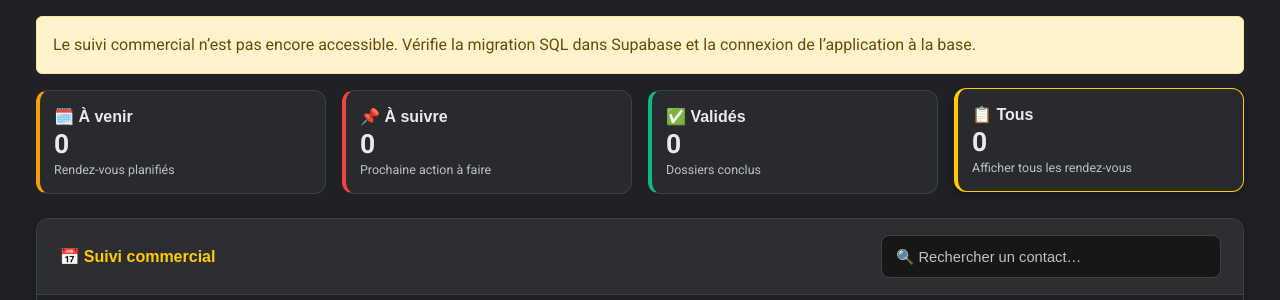
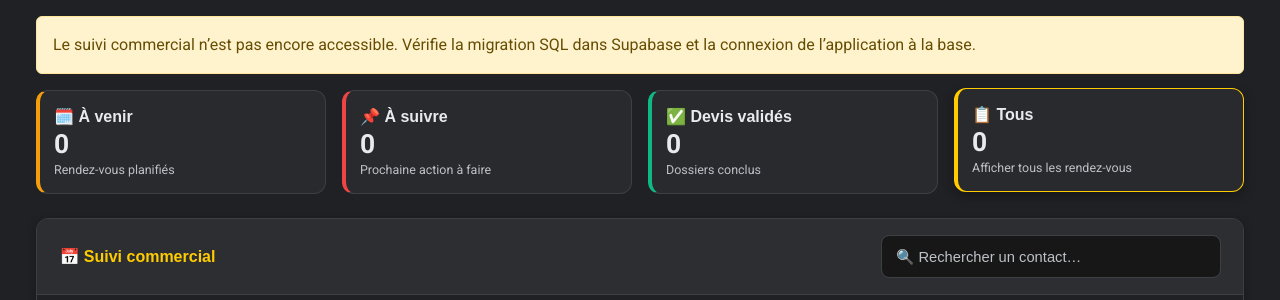
Before and after one commit to AbeilleAssurancesCrest/relances-assurance, a FastAPI app: page / in a window 1280 px wide, after a click on "🤝 Gestion commerciale". Shown: the part 305-605 px from the top of the page. Run offline with FastAPI, Linux system fonts and the light colour scheme; data that the repository does not hold is empty; some libraries are stand-ins or nearby versions; some web fonts are replaced.

Commit message:
Update index.html

```diff
--- a/templates/index.html
+++ b/templates/index.html
@@ -618,7 +618,7 @@
         <div class="row g-3 mb-4">
             <div class="col-6 col-xl-3"><button class="status-card status-card-orange" data-commercial-filter="avenir" onclick="filtrerRendezVousCommerciaux('avenir')"><span class="status-card-title">🗓️ À venir</span><span class="status-card-count" id="commercialCountAvenir">0</span><span class="status-card-hint">Rendez-vous planifiés</span></button></div>
             <div class="col-6 col-xl-3"><button class="status-card status-card-red" data-commercial-filter="suivi" onclick="filtrerRendezVousCommerciaux('suivi')"><span class="status-card-title">📌 À suivre</span><span class="status-card-count" id="commercialCountSuivi">0</span><span class="status-card-hint">Prochaine action à faire</span></button></div>
-            <div class="col-6 col-xl-3"><button class="status-card status-card-green" data-commercial-filter="gagnes" onclick="filtrerRendezVousCommerciaux('gagnes')"><span class="status-card-title">✅ Validés</span><span class="status-card-count" id="commercialCountGagnes">0</span><span class="status-card-hint">Dossiers conclus</span></button></div>
+            <div class="col-6 col-xl-3"><button class="status-card status-card-green" data-commercial-filter="valides" onclick="filtrerRendezVousCommerciaux('valides')"><span class="status-card-title">✅ Devis validés</span><span class="status-card-count" id="commercialCountValides">0</span><span class="status-card-hint">Dossiers conclus</span></button></div>
             <div class="col-6 col-xl-3"><button class="status-card status-card-neutral" data-commercial-filter="tous" onclick="filtrerRendezVousCommerciaux('tous')"><span class="status-card-title">📋 Tous</span><span class="status-card-count" id="commercialCountTous">0</span><span class="status-card-hint">Afficher tous les rendez-vous</span></button></div>
         </div>
 
@@ -671,7 +671,7 @@
             <div class="col-md-6"><label class="form-label">Téléphone</label><input type="text" id="rdvCommercialTelephone" class="form-control" placeholder="06…"></div>
             <div class="col-md-6"><label class="form-label">Date du rendez-vous *</label><input type="date" id="rdvCommercialDate" class="form-control" required></div>
             <div class="col-md-6"><label class="form-label">Besoin / assurance à étudier</label><input type="text" id="rdvCommercialBesoin" class="form-control" placeholder="Ex. auto, habitation, santé…"></div>
-            <div class="col-md-6"><label class="form-label">Statut</label><select id="rdvCommercialStatut" class="form-select"><option>RDV à venir</option><option>RDV réalisé</option><option>Offre à préparer</option><option>Offre envoyée</option><option>À recontacter</option><option>Gagné</option><option>Perdu</option></select></div>
+            <div class="col-md-6"><label class="form-label">Statut</label><select id="rdvCommercialStatut" class="form-select"><option>RDV à venir</option><option>RDV réalisé</option><option>Offre à préparer</option><option>Offre envoyée</option><option>À recontacter</option><option>Devis validé</option></select></div>
             <div class="col-md-6"><label class="form-label">Prochaine action</label><input type="date" id="rdvCommercialProchaineAction" class="form-control"></div>
             <div class="col-12"><label class="form-label">Notes</label><textarea id="rdvCommercialCommentaire" class="form-control" rows="3" placeholder="Informations utiles pour le rendez-vous ou le suivi…"></textarea></div>
           </div>
@@ -972,7 +972,7 @@ const profilsCommerciaux = {
     prospect_demarche: 'Prospect démarché',
     client_mono: 'Client mono-contrat'
 };
-const statutsCommerciaux = ['RDV à venir', 'RDV réalisé', 'Offre à préparer', 'Offre envoyée', 'À recontacter', 'Gagné', 'Perdu'];
+const statutsCommerciaux = ['RDV à venir', 'RDV réalisé', 'Offre à préparer', 'Offre envoyée', 'À recontacter', 'Devis validé'];
 
 function echapperHtml(valeur) {
     return String(valeur ?? '').replace(/[&<>"']/g, caractere => ({'&':'&amp;','<':'&lt;','>':'&gt;','"':'&quot;',"'":'&#39;'}[caractere]));
@@ -1013,7 +1013,7 @@ function statutCommercialSuivi(rdv) {
     aujourdHui.setHours(0, 0, 0, 0);
     return ['Offre à préparer', 'Offre envoyée', 'À recontacter'].includes(rdv.statut) ||
         (rdv.statut === 'RDV à venir' && dateRdvLocale < aujourdHui) ||
-        (actionDue && !['Gagné', 'Perdu'].includes(rdv.statut));
+        (actionDue && !['Devis validé', 'Gagné', 'Perdu'].includes(rdv.statut));
 }
 
 function filtrerRendezVousCommerciaux(filtre) {
@@ -1030,10 +1030,10 @@ function afficherRendezVousCommerciaux() {
     };
     const aVenir = rendezVousCommerciaux.filter(rdv => rdv.statut === 'RDV à venir' && dateDuJourOuApres(rdv)).length;
     const aSuivre = rendezVousCommerciaux.filter(statutCommercialSuivi).length;
-    const gagnes = rendezVousCommerciaux.filter(rdv => rdv.statut === 'Gagné').length;
+    const devisValides = rendezVousCommerciaux.filter(rdv => ['Devis validé', 'Gagné'].includes(rdv.statut)).length;
     document.getElementById('commercialCountAvenir').textContent = aVenir;
     document.getElementById('commercialCountSuivi').textContent = aSuivre;
-    document.getElementById('commercialCountGagnes').textContent = gagnes;
+    document.getElementById('commercialCountValides').textContent = devisValides;
     document.getElementById('commercialCountTous').textContent = rendezVousCommerciaux.length;
     document.querySelectorAll('[data-commercial-filter]').forEach(carte => {
         carte.classList.toggle('active', carte.dataset.commercialFilter === filtreCommercialActif);
@@ -1044,7 +1044,7 @@ function afficherRendezVousCommerciaux() {
         .filter(rdv => {
             if (filtreCommercialActif === 'avenir' && !(rdv.statut === 'RDV à venir' && dateDuJourOuApres(rdv))) return false;
             if (filtreCommercialActif === 'suivi' && !statutCommercialSuivi(rdv)) return false;
-            if (filtreCommercialActif === 'gagnes' && rdv.statut !== 'Gagné') return false;
+            if (filtreCommercialActif === 'valides' && !['Devis validé', 'Gagné'].includes(rdv.statut)) return false;
             const recherche = [rdv.nom, rdv.prenom, rdv.email, rdv.telephone, rdv.besoin, rdv.statut, profilsCommerciaux[rdv.profil]]
                 .some(valeur => normaliserIdentite(valeur).includes(terme));
             return recherche;
@@ -1061,7 +1061,7 @@ function afficherRendezVousCommerciaux() {
         const date = new Date(rdv.date_rdv);
         const dateTexte = Number.isNaN(date.getTime()) ? 'Date non renseignée' : date.toLocaleDateString('fr-FR', {dateStyle: 'short'});
         const contact = [rdv.email, rdv.telephone].filter(Boolean).map(echapperHtml).join('<br>');
-        const couleurStatut = rdv.statut === 'Gagné' ? 'badge-vert' : rdv.statut === 'Perdu' ? 'bg-secondary' : statutCommercialSuivi(rdv) ? 'badge-orange' : 'badge-vert';
+        const couleurStatut = ['Devis validé', 'Gagné'].includes(rdv.statut) ? 'badge-vert' : rdv.statut === 'Perdu' ? 'bg-secondary' : statutCommercialSuivi(rdv) ? 'badge-orange' : 'badge-vert';
         const prochaineAction = rdv.prochaine_action ? formatDateFR(rdv.prochaine_action) : '—';
         return `<tr>
             <td class="ps-4 text-nowrap">${echapperHtml(dateTexte)}</td>
```
